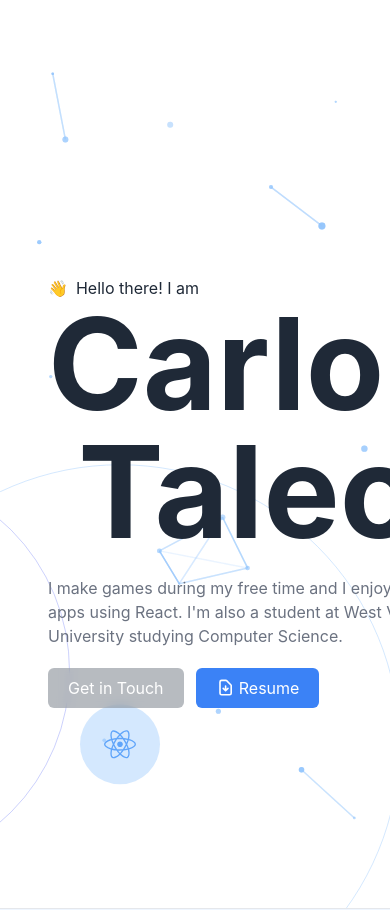
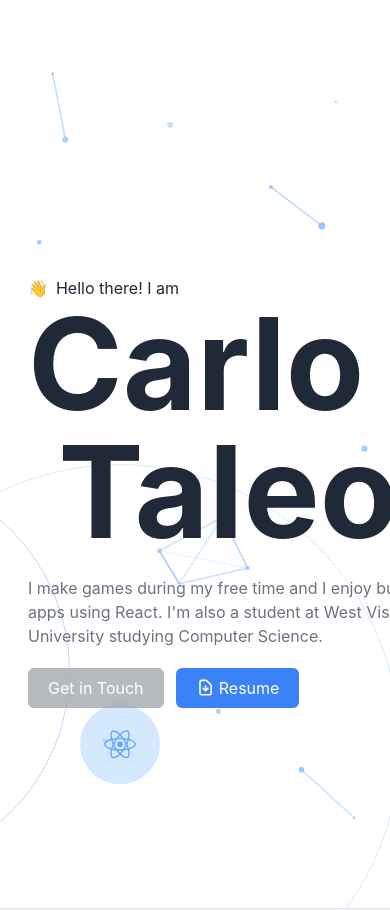
Before and after one commit to Blankeos/next-portfolio, a Next.js app: page / in a window 390 px wide. Shown: the top 910 px of the page. Built offline with nearby package versions, Linux system fonts and the light colour scheme.

Commit message:
Made container padding responsive

```diff
--- a/src/components/Container.tsx
+++ b/src/components/Container.tsx
@@ -28,7 +28,11 @@ const Container: React.FC<Props> = ({
   maxWidth = "9xl",
 }) => {
   return (
-    <div className={`${getMaxWidth(maxWidth)} mx-auto p-5 px-12 ${className}`}>
+    <div
+      className={`${getMaxWidth(
+        maxWidth
+      )} mx-auto p-5 px-7 md:px-12 ${className}`}
+    >
       {children}
     </div>
   );
```
